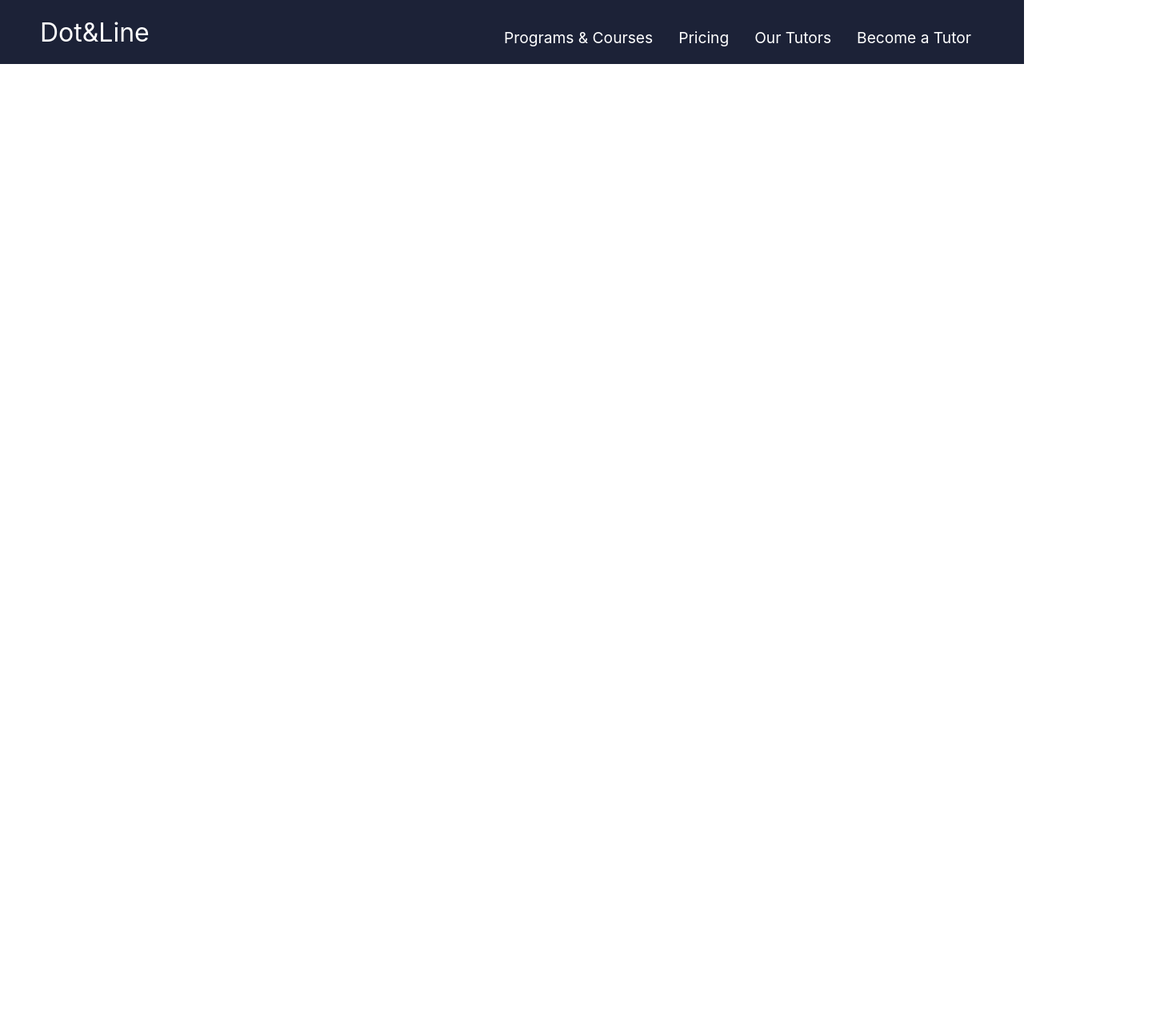
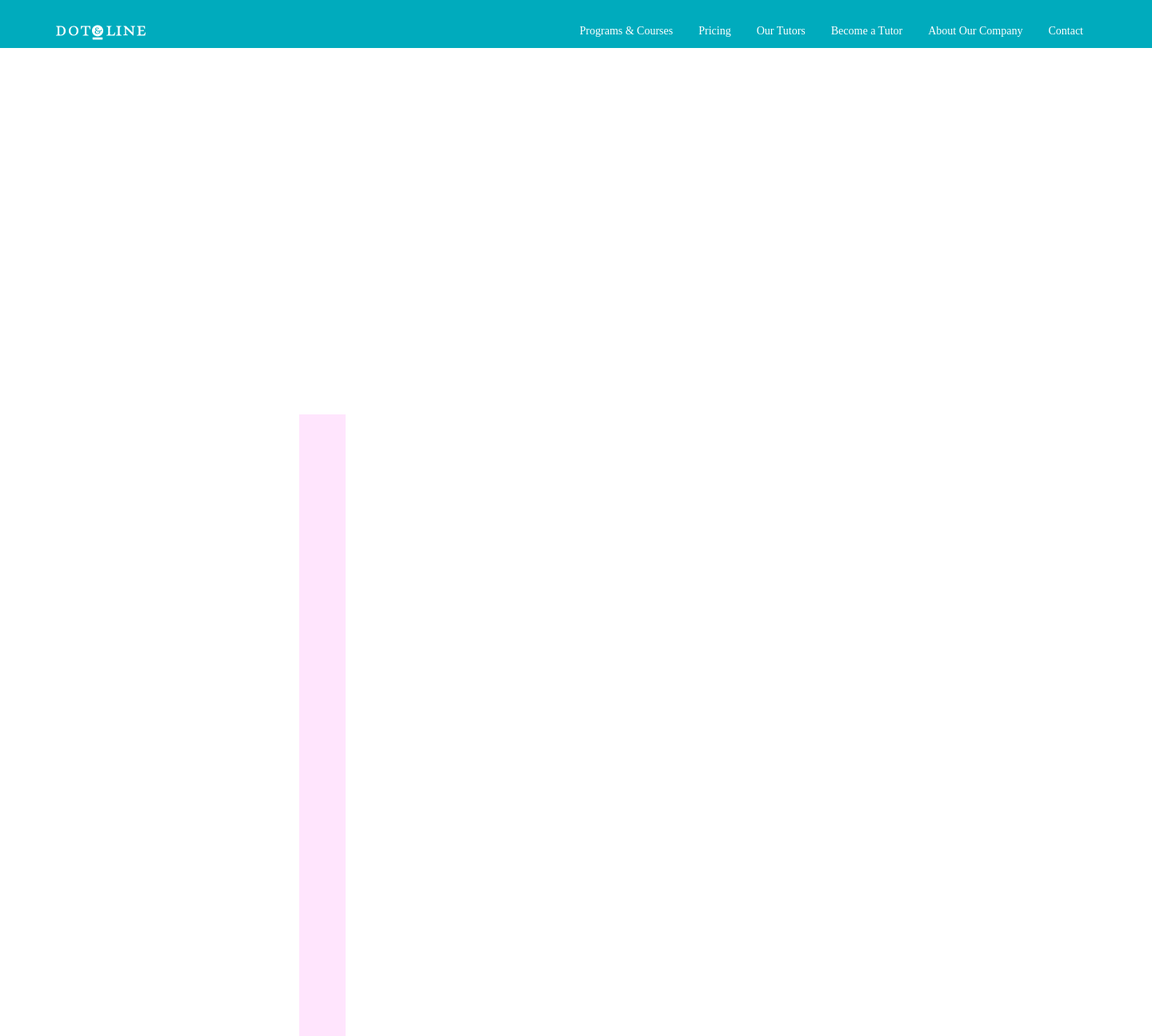
Before and after one commit to osamahabib5/DLWebsitebackup, a React (Create React App) app: page / in a window 1280 px wide. Shown: the top 1295 px of the page at 80% size, 1440 px wide, since content can reach past the window. Before the commit the page ends 800 px from the top, so only its background shows below. Built offline with nearby package versions, Linux system fonts and the light colour scheme.

Commit message:
Navigation Completed. Starting footer

```diff
--- a/src/App.js
+++ b/src/App.js
@@ -1,9 +1,11 @@
 import { BrowserRouter as Router, Route, Switch } from "react-router-dom";
 import Navbar from "./components/navbar.js";
+import Footer from "./components/footer";
 function App() {
   return (
     <Router>
       <Navbar />
+      <Footer />
       <Switch>
         <Route path = '/' />
       </Switch>
--- a/src/components/Button.css
+++ /dev/null
@@ -1,112 +0,0 @@
-:root {
-    --primary: #fff;
-  }
-
-  .btn {
-    padding: 8px 20px;
-    border-radius: 4px;
-    outline: none;
-    border: none;
-    cursor: pointer;
-    white-space: nowrap;
-  }
-
-  .btn--primary {
-    background-color: var(--primary);
-    color: #242424;
-    border: 1px solid var(--primary);
-  }
-
-  .btn--outline {
-    background-color: transparent;
-    color: #fff;
-    padding: 8px 20px;
-    border: 1px solid var(--primary);
-    transition: all 0.3s ease-out;
-  }
-
-  .btn--medium {
-    padding: 8px 20px;
-    font-size: 18px;
-  }
-
-  .btn--large {
-    padding: 12px 26px;
-    font-size: 20px;
-  }
-
-  .btn--mobile {
-    text-align: center;
-    border-radius: 4px;
-    width: 80%;
-    text-decoration: none;
-    font-size: 1.5rem;
-    background-color: transparent;
-    color: #fff;
-    padding: 14px 20px;
-    border: 1px solid #fff;
-    transition: all 0.3s ease-out;
-  }
-
-  .btn--wide {
-    padding: 12px 64px;
-    font-size: 20px;
-  }
-
-  .btn--large:hover,
-  .btn--medium:hover,
-  .btn--mobile:hover {
-    transition: all 0.3s ease-out;
-    background: #fff;
-    color: #242424;
-  }
-
-  .btn--wide:hover {
-    color: #fff;
-    background-color: #f00946;
-    transition: all 0.2s ease-out;
-  }
-
-  .btn-link {
-    display: flex;
-    justify-content: center;
-    align-items: center;
-    text-decoration: none;
-    padding: 8px 16px;
-    height: 100%;
-    width: 100%;
-  }
-
-  .blue {
-    background-color: #276afb;
-    color: #fff;
-    border: none;
-  }
-
-  .red {
-    background-color: #f00946;
-    color: #fff;
-    border: none;
-  }
-
-  .primary {
-    background-color: #242424;
-    color: #fff;
-    border: none;
-  }
-
-  .primary:hover {
-    background-color: #fff;
-    color: #242424;
-    border: none;
-  }
-
-  .green {
-    background: #25ce4a;
-    color: #fff;
-    border: none;
-  }
-
-  .green:hover {
-    background-color: #242424;
-  }
--- /dev/null
+++ b/src/components/footer.css
@@ -0,0 +1,21 @@
+.footer{
+
+}
+.footer-content{
+    position: absolute;
+height: 18px;
+left: 4.17%;
+right: 25.42%;
+top: calc(50% - 18px/2);
+
+font-family: Avenir;
+font-style: normal;
+font-weight: 900;
+font-size: 12px;
+line-height: 18px;
+/* identical to box height, or 150% */
+
+
+color: #FFFFFF;
+
+}
--- /dev/null
+++ b/src/components/footer.js
@@ -0,0 +1,14 @@
+import React from 'react'
+import './footer.css';
+
+function Footer() {
+    return (
+        <div className = "footer">
+            <p className = "footer-content">
+            COPYRIGHT 2021   |   THE DOT & LINE   |   4TH FLOOR, BUILDING 35-C, LANE 7, BUKHARI COMMERCIAL, PHASE 6, DHA   0346-0086799 0346-0086795
+            </p>
+        </div>
+    )
+}
+
+export default Footer;
--- a/src/components/navbar.css
+++ b/src/components/navbar.css
@@ -1,13 +1,21 @@
 .navbar {
-  background: #1c2237;
-  height: 80px;
-  display: flex;
-  justify-content: center;
-  align-items: center;
-  font-size: 1.2rem;
-  position: sticky;
-  top: 0;
-  z-index: 999;
+  width: 1440px;
+height: 60px;
+left: 373px;
+top: 652px;
+
+background: #00ABBD;
+}
+
+.navbar-rectangle{
+  position: absolute;
+width: 58px;
+height: 844px;
+left: 374px;
+top: 518px;
+
+background: #FF00E5;
+opacity: 0.1;
 }
 
 .navbar-container {
@@ -52,6 +60,22 @@
 .nav-item {
   height: 80px;
   border-bottom: 2px solid transparent;
+
+
+font-family: Avenir Next;
+font-style: normal;
+font-weight: 500;
+font-size: 14px;
+line-height: 24px;
+/* or 171% */
+
+display: flex;
+align-items: center;
+text-align: right;
+
+/* Fill Color / Color #1 */
+
+color: #FFFFFF;
 }
 
 .nav-item:hover {
@@ -84,8 +108,10 @@
   .nav-menu {
     display: flex;
     flex-direction: column;
-    width: 100%;
-    height: 90vh;
+    /* width: 100%;
+    height: 90vh; */
+    width: 320px;
+height: 700px;
     position: absolute;
     top: 80px;
     left: -100%;
@@ -94,11 +120,13 @@
   }
 
   .nav-menu.active {
-    background: #1c2237;
+    background: #00ABBD;
     left: 0;
     opacity: 1;
     transition: all 0.6s ease;
     z-index: 1;
+width: 320px;
+height: 700px;
   }
 
   .nav-links {
--- a/src/components/navbar.js
+++ b/src/components/navbar.js
@@ -1,27 +1,22 @@
 import React ,{useState}from 'react'
 import{Link} from 'react-router-dom';
 import {FaBars, FaTimes} from 'react-icons/fa';
-import './navbar.css'
+import './navbar.css';
+import logo from "../logo/Logo.png";
 function Navbar() {
 
     const [click, setClick] = useState(false);
-    const [button,setButton] = useState(true);
     const handleClick = () => setClick(!click);
 
-    const showButton = () =>{
-        if (window.innerWidth <= 960){
-            setButton(false)
-        }else{
-            setButton(true)
-        }
-        window.addEventListener('resize',showButton);
-    }
     return (
         <div className = "navbar">
+            <div className = "navbar-rectangle">
+            </div>
             <div className = "navbar-container container">
                 <Link to = "/" className = "navbar-logo">
-                         Dot&Line
+                         <img src={logo} alt = "Logo"/>
                 </Link>
+                {/* Icon */}
                 <div className='menu-icon' onClick={handleClick}>
                     {click ? <FaTimes /> : <FaBars />}
                 </div>
@@ -48,6 +43,16 @@ function Navbar() {
                              Become a Tutor
                         </Link>
                     </li>
+                    <li className = "nav-item">
+                        <Link to = "/" className = "nav-links">
+                             About Our Company
+                        </Link>
+                    </li>
+                    <li className = "nav-item">
+                        <Link to = "/" className = "nav-links">
+                             Contact
+                        </Link>
+                    </li>
                     </ul>
                 </div>
             </div>
```
Also changed, not shown: src/components/Button.js (deleted, +0 -35 lines), src/logo/Logo.png (added), 1 other file (tests, documents, lock files or other folders).
